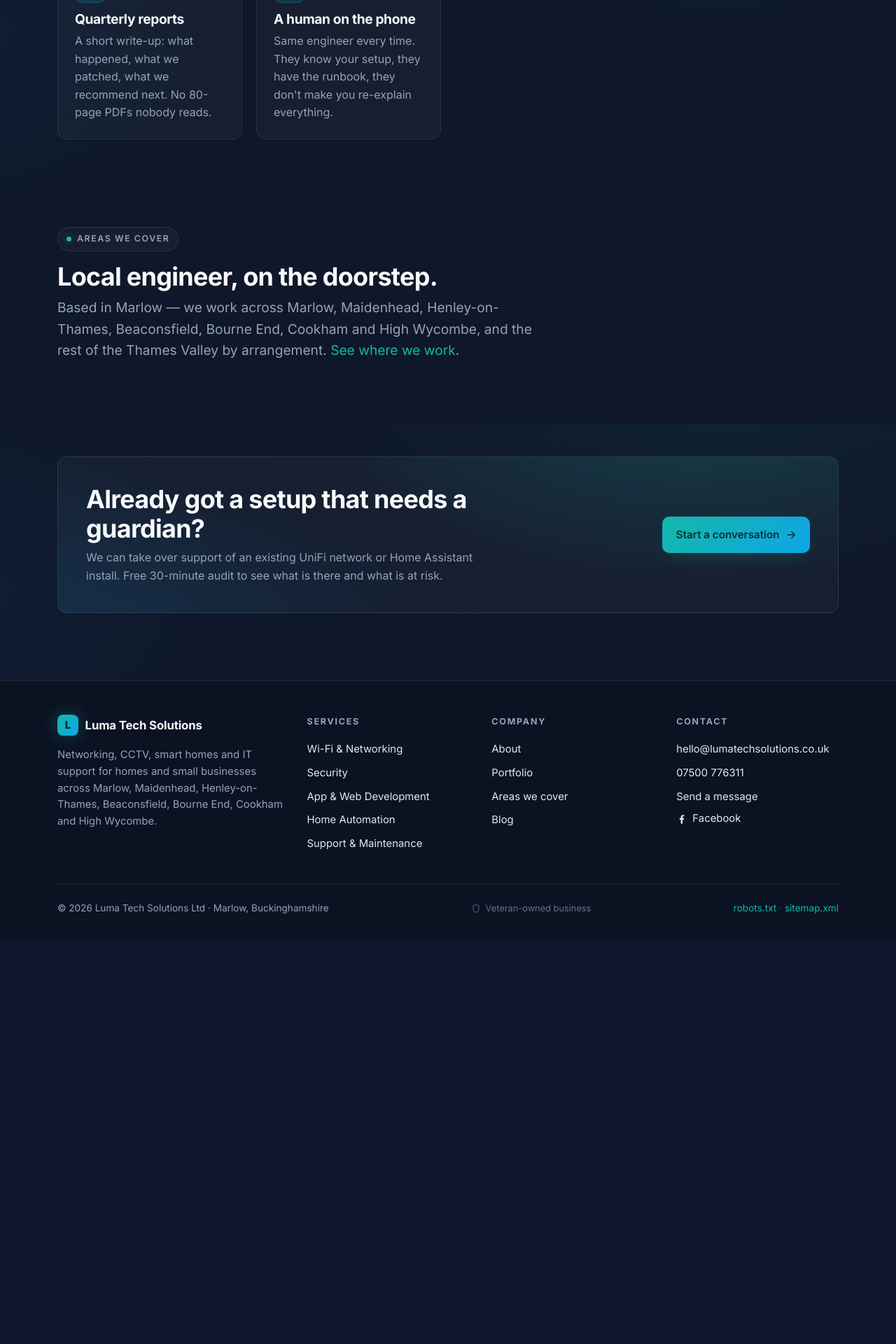
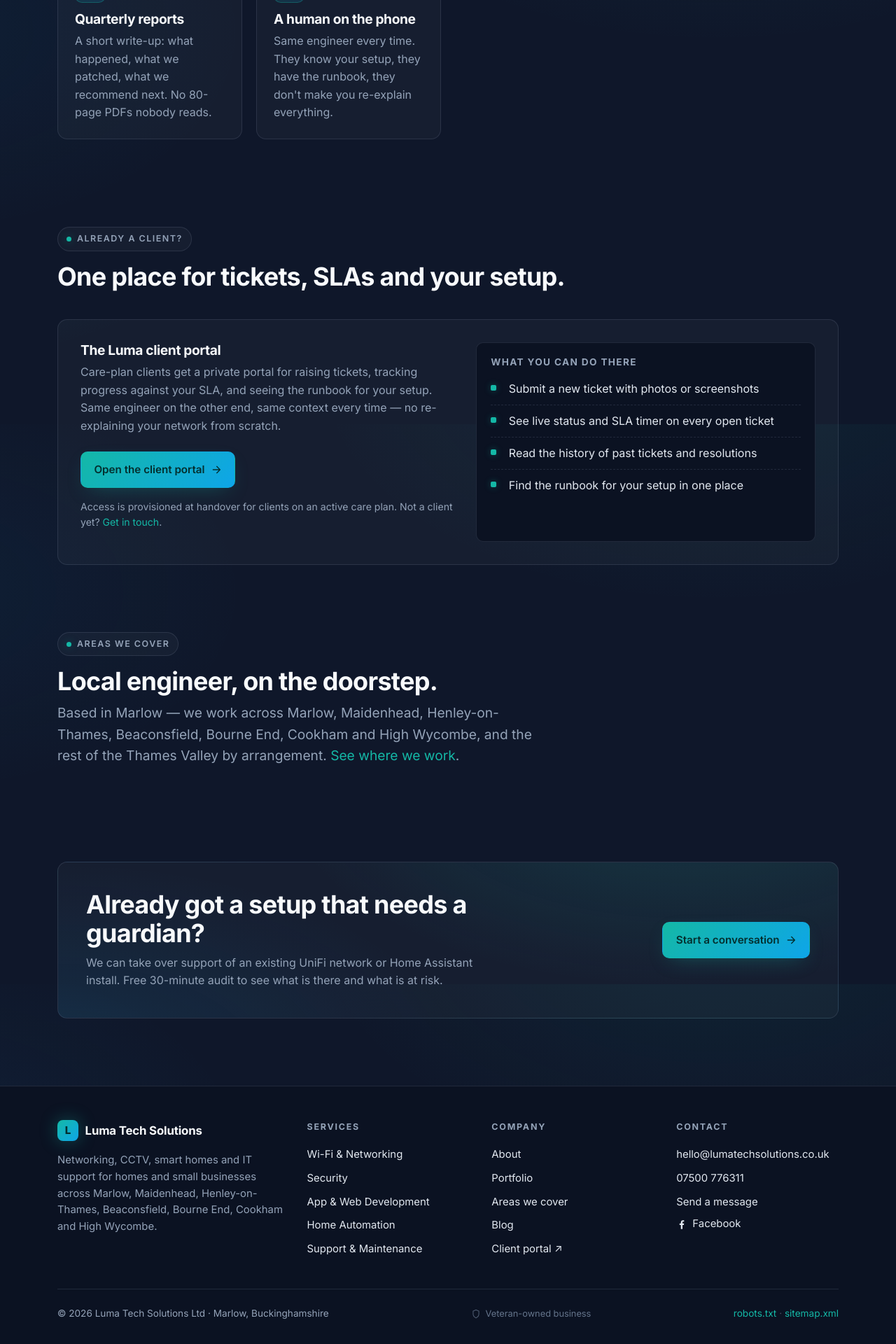
Before and after one commit to Comm4nd0/luma-tech-solutions, a Django app: page /services/support/ in a window 1280 px wide. Shown: the part 1794-3714 px from the top of the page at 70% size. Before the commit the page ends 3099 px from the top, so only its background shows below. Run offline with Django 5.2, Linux system fonts and the light colour scheme.

Commit message:
feat: surface client support portal (link + dedicated panel)
- Footer "Client portal ↗" link in the Company column on every page,
  opens https://support.lumatechsolutions.co.uk/ in a new tab
- New "Already a client?" section on the support service page,
  between What-we-monitor and areas-served. Two-column panel
  with portal CTA plus a bullet list of what clients can do there
  (submit tickets, see SLA timers, read past resolutions, find
  the runbook for their setup)

No top-nav entry, no home-page mention — keeps the marketing surface
focused on prospects while existing clients have a clear, predictable
way in from any page.

Co-Authored-By: Claude Opus 4.7 (1M context) <noreply@anthropic.com>

```diff
--- a/templates/base.html
+++ b/templates/base.html
@@ -148,6 +148,7 @@
             <li><a href="{% url 'portfolio' %}">Portfolio</a></li>
             <li><a href="{% url 'areas' %}">Areas we cover</a></li>
             <li><a href="{% url 'blog' %}">Blog</a></li>
+            <li><a href="https://support.lumatechsolutions.co.uk/" target="_blank" rel="noopener">Client portal ↗</a></li>
           </ul>
         </div>
         <div>
--- a/templates/services/support.html
+++ b/templates/services/support.html
@@ -84,6 +84,43 @@
   </div>
 </section>
 
+<section class="tight">
+  <div class="container">
+    <div class="section-head fade-in">
+      <span class="eyebrow"><span class="dot"></span>Already a client?</span>
+      <h2>One place for tickets, SLAs and your setup.</h2>
+    </div>
+
+    <div class="featured-case fade-in">
+      <div>
+        <h3>The Luma client portal</h3>
+        <p class="muted">
+          Care-plan clients get a private portal for raising tickets, tracking
+          progress against your SLA, and seeing the runbook for your setup.
+          Same engineer on the other end, same context every time — no
+          re-explaining your network from scratch.
+        </p>
+        <div class="row-actions mt-3">
+          <a href="https://support.lumatechsolutions.co.uk/" target="_blank" rel="noopener" class="btn btn-primary">Open the client portal {% include 'partials/_icons.html' with name='arrow' %}</a>
+        </div>
+        <p class="muted mt-2" style="font-size:.88rem;">
+          Access is provisioned at handover for clients on an active care plan.
+          Not a client yet? <a href="{% url 'contact' %}?service=support">Get in touch</a>.
+        </p>
+      </div>
+      <div class="panel">
+        <h4>What you can do there</h4>
+        <ul class="bullets" style="margin-top:.25rem;">
+          <li>Submit a new ticket with photos or screenshots</li>
+          <li>See live status and SLA timer on every open ticket</li>
+          <li>Read the history of past tickets and resolutions</li>
+          <li>Find the runbook for your setup in one place</li>
+        </ul>
+      </div>
+    </div>
+  </div>
+</section>
+
 {% include 'partials/_areas_served.html' %}
 
 {% include 'partials/_cta_banner.html' with cta_title='Already got a setup that needs a guardian?' cta_copy='We can take over support of an existing UniFi network or Home Assistant install. Free 30-minute audit to see what is there and what is at risk.' %}
```
